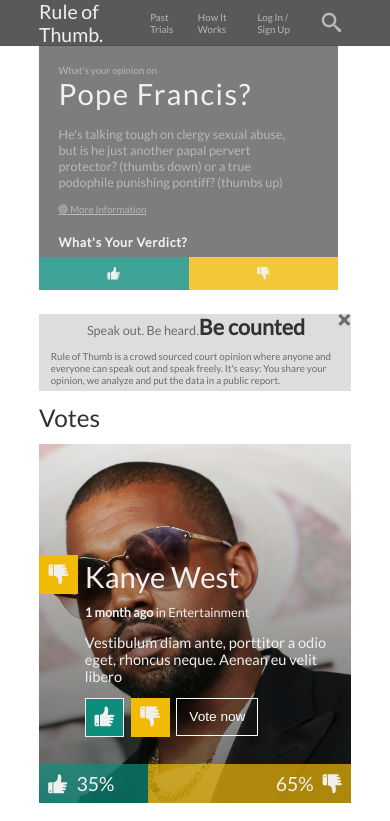
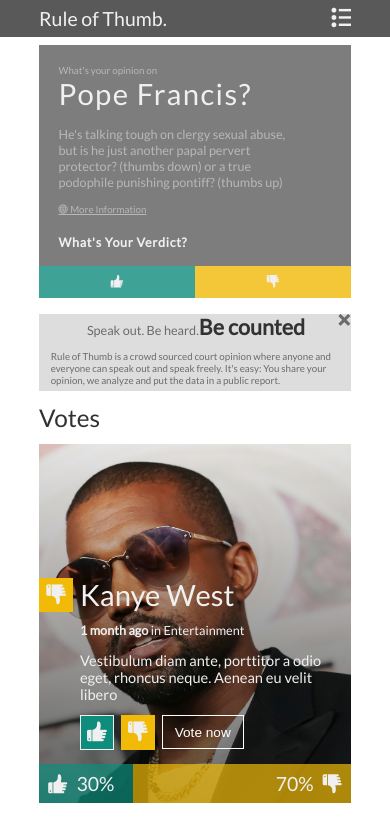
Before and after one commit to Hakrham/Zemoga-UI-Test, a website built with webpack: page index.html in a window 390 px wide. Shown: the top 821 px of the page. Built offline with nearby package versions, Linux system fonts and the light colour scheme; data requests are answered from the project's data file.

Commit message:
design adjust in mobile comp: hamburger menu.

```diff
--- a/db.json
+++ b/db.json
@@ -11,8 +11,8 @@
       "description": "Vestibulum diam ante, porttitor a odio eget, rhoncus neque. Aenean eu velit libero",
       "vote": "Vote now",
       "stats": {
-        "goodVotes": 7,
-        "badVotes": 13,
+        "goodVotes": 10,
+        "badVotes": 23,
         "lastVoteGood": false
       }
     },
--- a/index.html
+++ b/index.html
@@ -18,12 +18,16 @@
         <header>
             <div class="menuBar content whiteColor">
                 <span>Rule of Thumb.</span>
-                <nav class="menuOptions">
+                <div class="mobileMenu">
+                    <input type="checkbox" name="mobileButton" id="mobileButton">
+                    <label for="mobileButton"><i class="icon-list2"></i></label>
+                </div>
+                <nav class="menuOptions menuHidden">
                     <ul>
                         <li><a href="./src/menu/past.trials.html" class="menuItem greyColor">Past Trials</a></li>
                         <li><a href="./src/menu/how.it.works.html" class="menuItem greyColor">How It Works</a></li>
                         <li><a href="./src/menu/login.html" class="menuItem greyColor">Log In / Sign Up</a></li>
-                        <li><a href="#" class="menuItem greyColor"><i class="icon-search"></i></a></li>
+                        <a href="#" class="menuItem greyColor"><i class="icon-search"></i></a>
                     </ul>
                 </nav>
             </div>
@@ -46,9 +50,6 @@
                 <div class="thumbUp center pointer"><i class="icon-thumb-up pointer"></i></div>
                 <div class="thumbDown center pointer"><i class="icon-thumb-down pointer"></i></div>
             </div>
-        </div>
-        <div class="bannerEnd">
-
         </div>
     </div>
 
--- a/src/fonts.css
+++ b/src/fonts.css
@@ -1,10 +1,10 @@
 @font-face {
   font-family: 'icomoon';
-  src:  url('fonts/icomoon.eot?plbtd5');
-  src:  url('fonts/icomoon.eot?plbtd5#iefix') format('embedded-opentype'),
-    url('fonts/icomoon.ttf?plbtd5') format('truetype'),
-    url('fonts/icomoon.woff?plbtd5') format('woff'),
-    url('fonts/icomoon.svg?plbtd5#icomoon') format('svg');
+  src:  url('fonts/icomoon.eot?hudiqx');
+  src:  url('fonts/icomoon.eot?hudiqx#iefix') format('embedded-opentype'),
+    url('fonts/icomoon.ttf?hudiqx') format('truetype'),
+    url('fonts/icomoon.woff?hudiqx') format('woff'),
+    url('fonts/icomoon.svg?hudiqx#icomoon') format('svg');
   font-weight: normal;
   font-style: normal;
 }
@@ -24,6 +24,9 @@
   -moz-osx-font-smoothing: grayscale;
 }
 
+.icon-drivers-license-o:before {
+  content: "\e902";
+}
 .icon-thumb-down:before {
   content: "\e900";
 }
@@ -33,14 +36,23 @@
 .icon-search:before {
   content: "\e986";
 }
+.icon-cogs:before {
+  content: "\e995";
+}
 .icon-list2:before {
   content: "\e9bb";
 }
 .icon-sphere:before {
   content: "\e9c9";
 }
+.icon-cancel-circle:before {
+  content: "\ea0d";
+}
 .icon-cross:before {
   content: "\ea0f";
+}
+.icon-tab:before {
+  content: "\ea45";
 }
 .icon-facebook2:before {
   content: "\ea91";
--- a/src/main.js
+++ b/src/main.js
@@ -3,6 +3,7 @@
 window.addEventListener('load', () => {
     fetchPerson();
     document.querySelector('.info .close').addEventListener('click', closeInfo);
+    document.getElementById('mobileButton').addEventListener('change', showMenu);
 });
 
 function fetchPerson() {
@@ -27,3 +28,7 @@
 function closeInfo (){
     this.parentNode.style.cssText = 'display: none';
 }
+
+function showMenu(){
+    document.querySelector('.menuOptions').classList.toggle('menuHidden');
+}
--- a/src/person-info/person-info.css
+++ b/src/person-info/person-info.css
@@ -230,7 +230,7 @@
 
 @media only screen and (max-width: 425px) {
     .surveyGrid {
-        height: 80%;
+        height: 75%;
         grid-template-rows: 8em 2.1em 5.5em 3em;
         grid-row-gap: 1em;
 
@@ -249,8 +249,8 @@
     }
 
     .thumbUp {
-        width: 4em;
-        height: 4em;
+        width: 3.5em;
+        height: 3.5em;
         font-size: 1em;
     }
 
@@ -259,8 +259,8 @@
     }
 
     .thumbDown {
-        width: 4em;
-        height: 4em;
+        width: 3.5em;
+        height: 3.5em;
         font-size: 1em;
     }
 
@@ -268,7 +268,7 @@
         border: 0.1em solid white;
         color: white;
         font-size: 1.4em;
-        height: 2.8em;
+        height: 2.45em;
         width: 6em
     }
 
--- a/src/styles.css
+++ b/src/styles.css
@@ -16,8 +16,6 @@
 .info .close:hover {
     cursor: pointer;
 }
-
-
 
 .content {
     margin: 0 10%;
@@ -77,6 +75,14 @@
     font-size: 3em;
 }
 
+.mobileMenu {
+    display: none;
+}
+
+#mobileButton {
+    display: none;
+}
+
 .menuOptions {
     display: flex;
     justify-content: flex-end;
@@ -97,10 +103,14 @@
     margin: auto;
 }
 
+.menuOptions li:hover {
+    background: rgba(71, 71, 71, .5)
+}
+
 .menuItem {
     font-size: 1.2em;
     display: block;
-    padding: 0em 1em;
+    padding: 1em 1em;
     text-decoration: none;
     flex-grow: 1;
 }
@@ -301,10 +311,7 @@
 
     .menuItem {
         font-size: 1em;
-        display: block;
         padding: 0em 1em;
-        text-decoration: none;
-        flex-grow: 1;
     }
 
     .banner {
@@ -382,18 +389,61 @@
         background: rgba(71, 71, 71, .9);
         margin:0;
         z-index: 100;
+        height: 3.8em;
+    }
+
+    .menuBar {
+        justify-content: space-between;
+        align-items: baseline;
+        height: 100%;
     }
 
     .menuBar span {
         font-size: 2em;
     }
 
+    .mobileMenu {
+        display: flex;
+        align-items: center;
+        height: 100%;
+        font-size: 2em;
+    }
+
+    .menuHidden {
+        margin-left: -50%;
+    }
+
+    .menuOptions {
+        position: absolute;
+        width: 50%;
+        left: 0;
+        top: 3.8em;
+        transition: margin 300ms;
+    }
+
+    .menuOptions ul {
+        flex-direction: column;
+        background: rgba(71, 71, 71, 0.9);
+        width: 100%;
+    }
+
+    .menuOptions li{
+        margin: 0;
+        border-top: 0.1em solid white;
+        padding: 2em;
+    }
+
+    .menuOptions li:hover {
+        background: rgba(255,255,255,0.95);
+    }
+
     .menuItem {
-        font-size: 1em;
-        display: block;
+        font-size: 1.4em;
         padding: 0em 1em;
-        text-decoration: none;
-        flex-grow: 1;
+    }
+
+    .menuItem i {
+        display: none;
     }
 
     .banner img {
@@ -408,10 +458,11 @@
 
     .bannerSurvey {
         font-size: 1em;
-        position: absolute;
+        /* position: absolute; */
         top: 4.6em;
-        width: 30.7em;
-        height: 28em;
+        width: 80%;
+        /* width: 30.7em; */
+        /* height: 28em; */
         margin-left: 10%;
         /* filter: blur(5px); */
         /* border: 1px solid black; */
```
Also changed, not shown: src/fonts/icomoon.ttf, src/fonts/icomoon.woff, 3 other files.
